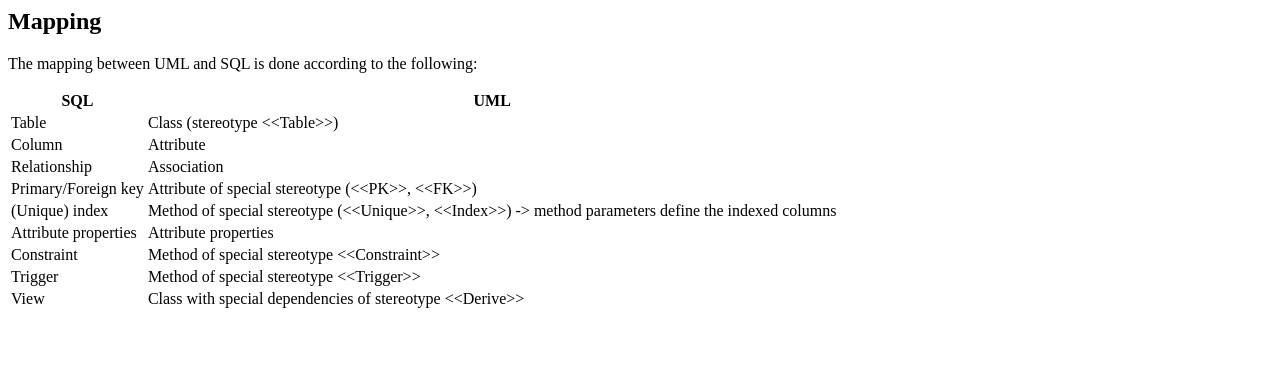
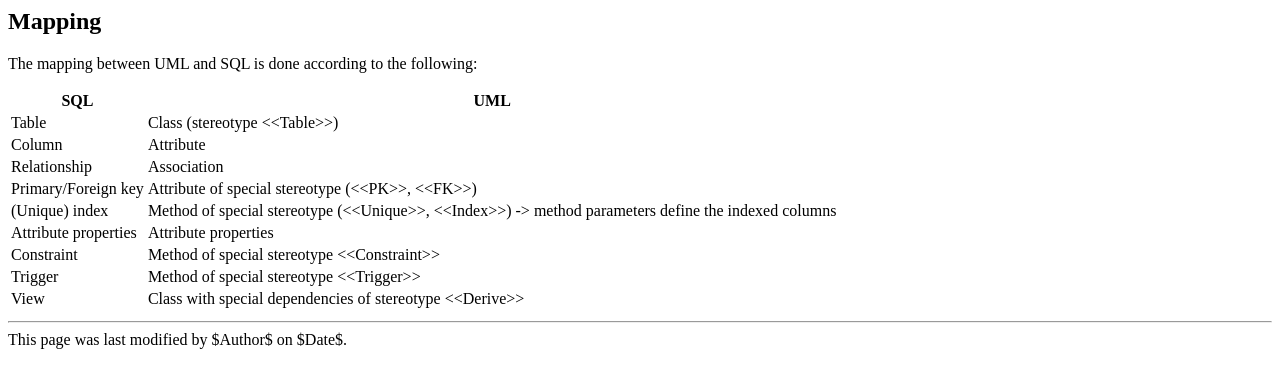
Before and after one commit to argouml-tigris-org/argouml-sql, a plain HTML site: page www/mapping.html in a window 1280 px wide. Drawn offline with Linux system fonts and the light colour scheme.

Commit message:
Added date.
git-svn-id: http://argouml-sql.tigris.org/svn/argouml-sql/trunk@11 dc9a2ffb-671e-0410-bcaf-86adf31cdc5b

```diff
--- a/www/mapping.html
+++ b/www/mapping.html
@@ -45,5 +45,10 @@ The mapping between UML and SQL is done according to the following:
    <tr>
   </table>
   </div>
+
+  <hr>
+This page was last modified by $Author$
+on $Date$.
+
  </body>
 </html>
```
